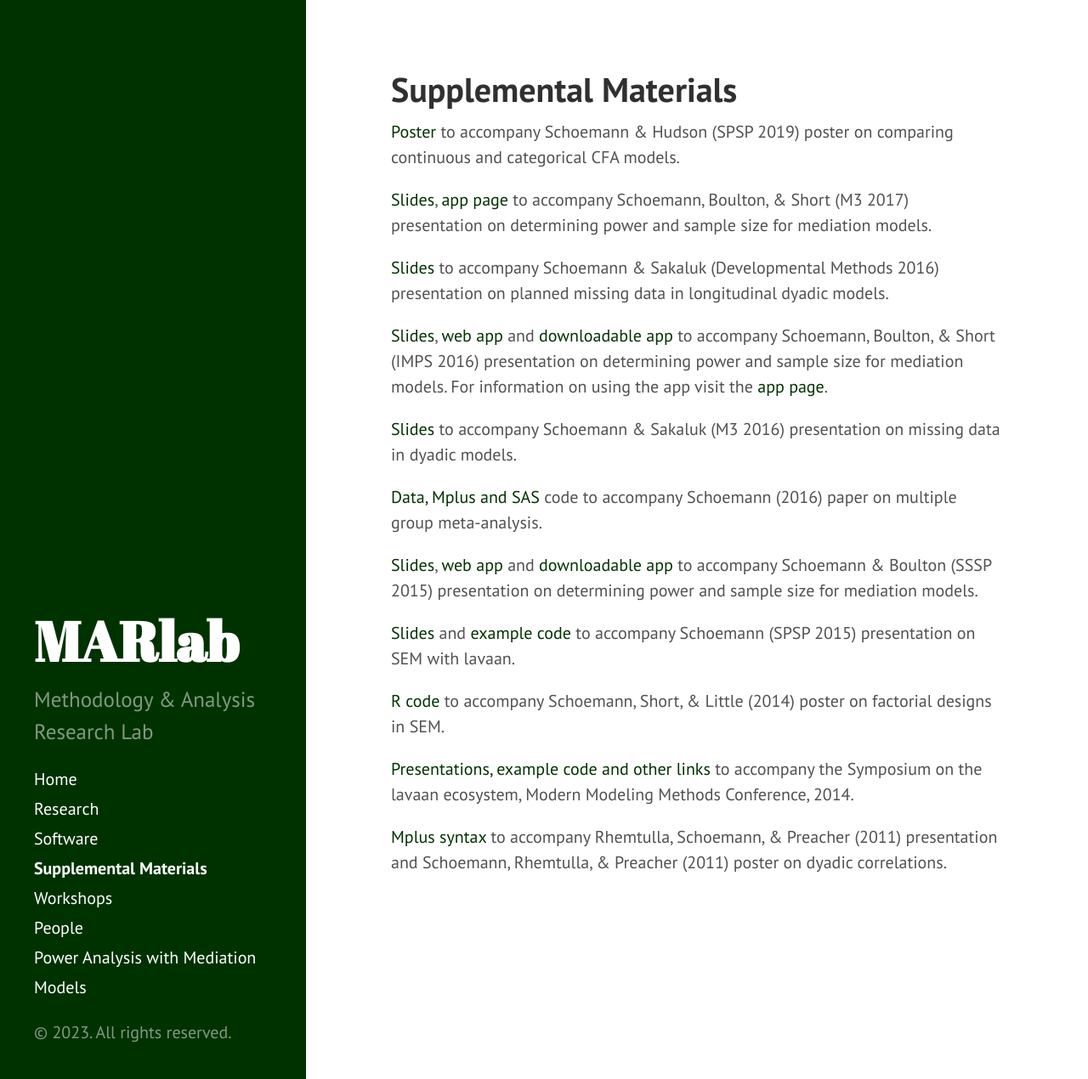
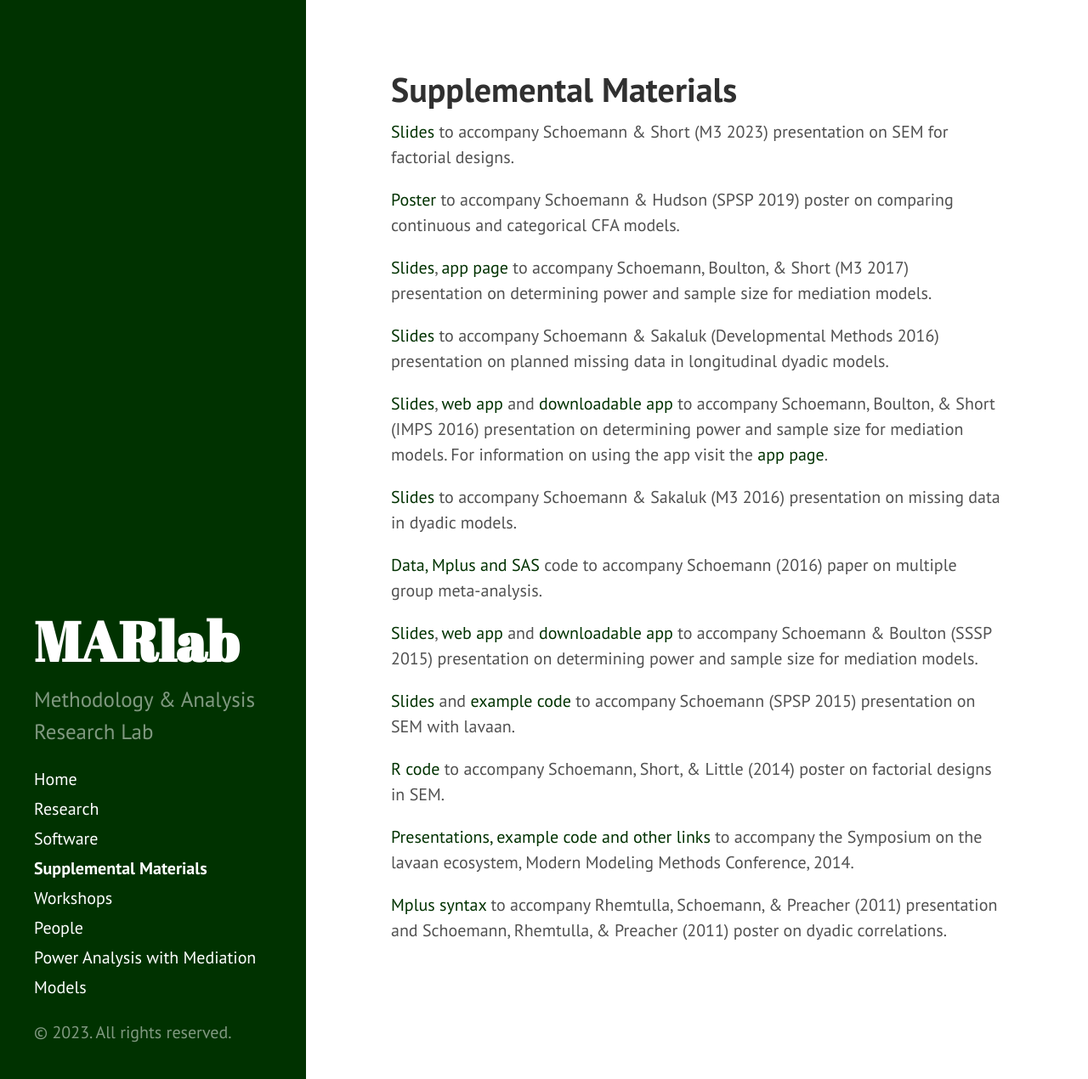
Before and after one commit to schoam4/schoam4.github.io, a Jekyll site: the page built from Supplemental_Materials.md, in a window 1280 px wide and 1270 px high. Shown: the whole window at 85% size. Built offline with Jekyll 4.4.1, drawn with Linux system fonts in a browser that asks for light colours.

Commit message:
Update Supplemental_Materials.md

```diff
--- a/Supplemental_Materials.md
+++ b/Supplemental_Materials.md
@@ -2,6 +2,8 @@
 layout: page
 title: Supplemental Materials
 ---
+
+[Slides](https://github.com/schoam4/Talks/raw/master/M32023_FactorialSEM.pdf) to accompany Schoemann & Short (M3 2023) presentation on SEM for factorial designs.
 
 [Poster](https://github.com/schoam4/Talks/raw/master/SPSP_2019_Schoemann_Hudson.pdf) to accompany Schoemann & Hudson (SPSP 2019) poster on comparing continuous and categorical CFA models.
 
```
